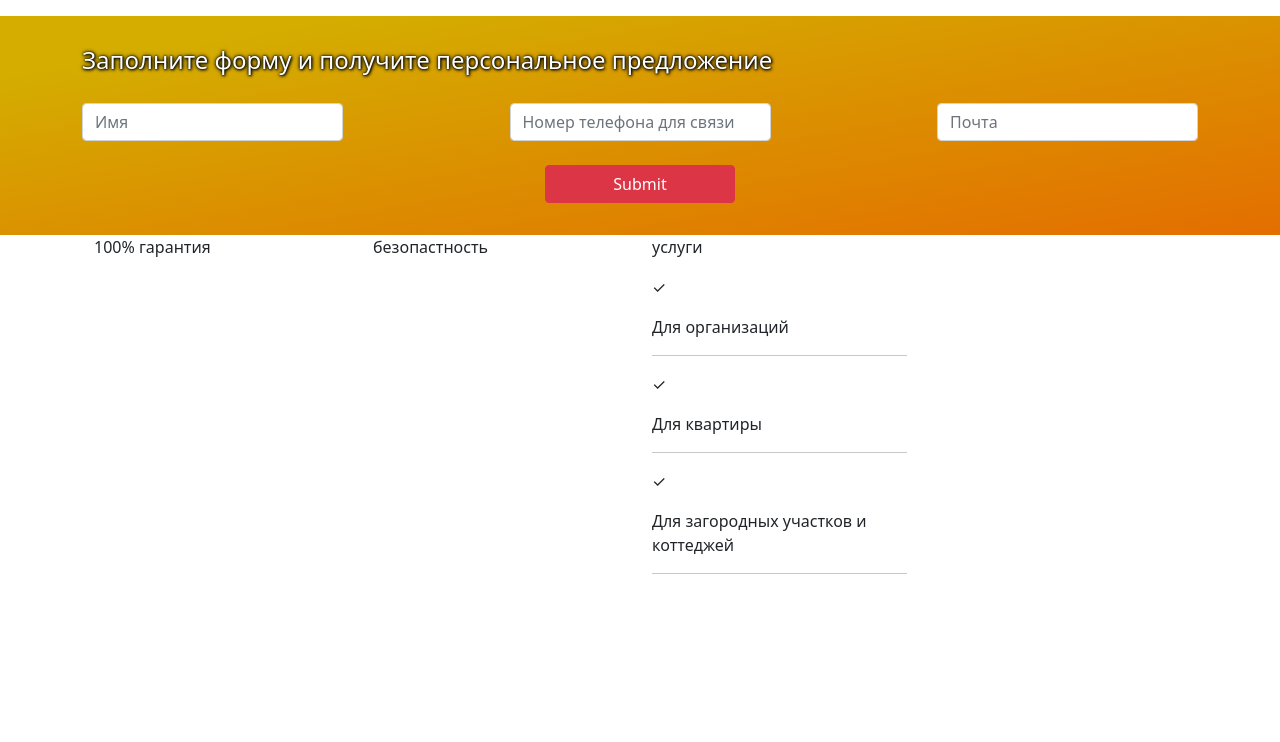
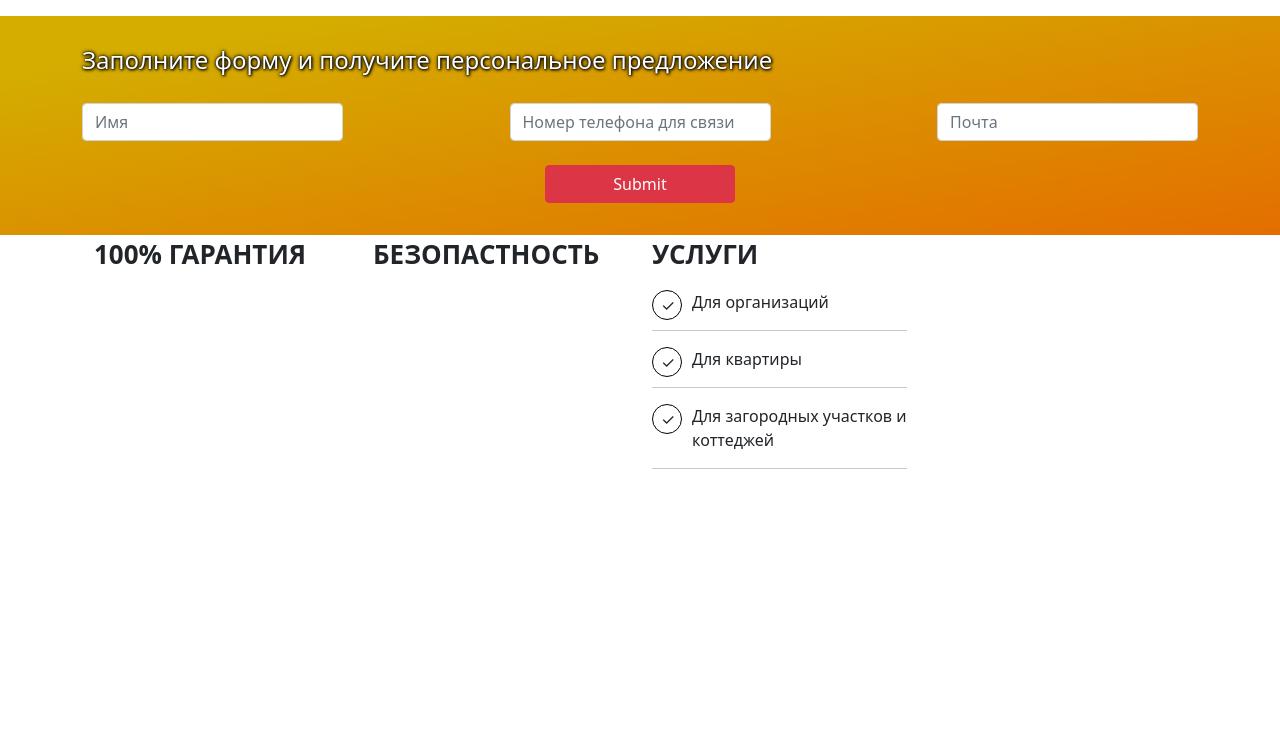
Before and after one commit to vfedirko2022/vfedirko2022.github.io, a PHP site: page /dez.html in a window 1280 px wide. Shown: the part 2258-3000 px from the top of the page. Run offline with PHP 8.4, Linux system fonts and the light colour scheme.

Commit message:
Add files via upload

```diff
--- a/css/style_dez.css
+++ b/css/style_dez.css
@@ -116,3 +116,30 @@ a{
     text-shadow: 0px 0px 2px black, 0px 0px 4px black, 1px 1px 3px black;
     padding-bottom: 20px;
 }
+
+
+
+
+.garantiya_title{
+    margin-left: 20px;
+    margin: auto;
+    min-width: 20px;
+    display: flex;
+    text-transform: uppercase;
+    font-size: 26px;
+    font-weight: 600;
+}
+.circle{
+    margin-right: 10px;
+    float: left;
+    position: relative;
+    width: 30px;
+    height: 30px;
+    border: 1px solid black;
+    border-radius: 50%;
+}
+.circle p{
+    position: absolute;
+    top: 2px;
+    left: 8px;
+}
```
